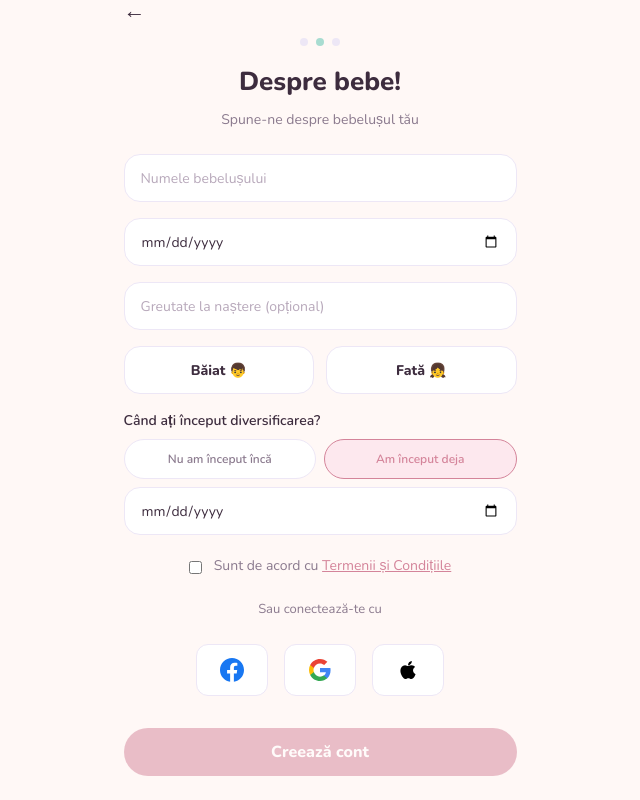
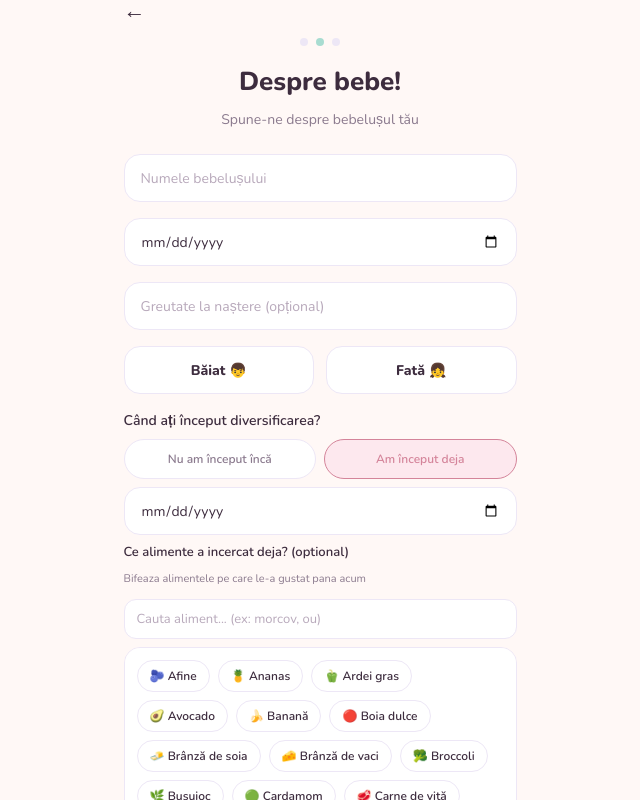
Before and after one commit to velicof/diversibebe, a Next.js app: page /register/step2 in a window 1280 px wide. Both pictures are taken after a click on the button "Am început deja". Shown: the top 800 px of the page, without its empty margins (320-960 px from the left). Built offline with nearby package versions, Linux system fonts and the light colour scheme; no server answers.

Commit message:
feat: bugv15

```diff
--- a/src/app/dashboard/page.tsx
+++ b/src/app/dashboard/page.tsx
@@ -413,7 +413,7 @@ export default function DashboardPage() {
           <p className="mt-2 text-[20px] font-bold text-[#3D2C3E]">
             {isVisitor
               ? "3 din 5 alimente noi"
-              : div.startDate
+              : div.startDate || triedCount > 0
                 ? `${userName?.trim() ? userName : "Bebelușul tău"} a încercat ${triedCount} alimente`
                 : "Începe diversificarea când ești gata"}
           </p>
@@ -422,7 +422,7 @@ export default function DashboardPage() {
             <div
               className="h-full rounded-full bg-[#D4849A] transition-[width] duration-[1000ms] ease-in-out"
               style={{
-                width: `${isVisitor || div.startDate ? progress : 0}%`,
+                width: `${isVisitor || div.startDate || triedCount > 0 ? progress : 0}%`,
               }}
             />
           </div>
@@ -439,7 +439,7 @@ export default function DashboardPage() {
                 Creează cont →
               </Link>
             </div>
-          ) : !div.startDate ? (
+          ) : !div.startDate && triedCount === 0 ? (
             <div className="mt-4 pt-3 border-t border-[#EDE7F6] flex items-center justify-between gap-3">
               <p className="text-[12px] font-normal text-[#534AB7] leading-tight">
                 Bine ai venit! Începe diversificarea când ești gata
--- a/src/app/register/step2/page.tsx
+++ b/src/app/register/step2/page.tsx
@@ -4,6 +4,7 @@ import Link from "next/link";
 import { useMemo, useState } from "react";
 import { useRouter } from "next/navigation";
 import { createClient } from "@/lib/supabase/client";
+import { FOODS_DATABASE } from "@/app/lib/foodsDatabase";
 import SocialLoginButtons from "../../components/SocialLoginButtons";
 
 type Gender = "boy" | "girl" | null;
@@ -19,6 +20,8 @@ export default function RegisterStep2Page() {
     "not_started" | "started"
   >("not_started");
   const [divStartDate, setDivStartDate] = useState("");
+  const [selectedFoods, setSelectedFoods] = useState<string[]>([]);
+  const [foodSearch, setFoodSearch] = useState("");
   const [toastVisible, setToastVisible] = useState(false);
   const [toastFading, setToastFading] = useState(false);
   const [nameBlurred, setNameBlurred] = useState(false);
@@ -177,12 +180,77 @@ export default function RegisterStep2Page() {
               </button>
             </div>
             {diversificationMode === "started" ? (
+              <>
                 <input
                   type="date"
                   value={divStartDate}
                   onChange={(e) => setDivStartDate(e.target.value)}
                   className="mt-2 h-12 w-full rounded-2xl border border-[#EDE7F6] bg-white px-4 text-[14px] outline-none"
                 />
+                <div className="text-left mt-2">
+                  <p className="text-[13px] font-semibold text-[#3D2C3E] mb-2">
+                    Ce alimente a incercat deja? (optional)
+                  </p>
+                  <p className="text-[11px] text-[#8B7A8E] mb-3">
+                    Bifeaza alimentele pe care le-a gustat pana acum
+                  </p>
+                  <input
+                    type="text"
+                    value={foodSearch}
+                    onChange={(e) => setFoodSearch(e.target.value)}
+                    placeholder="Cauta aliment... (ex: morcov, ou)"
+                    className="mb-2 h-10 w-full rounded-xl border border-[#EDE7F6] bg-white px-3 text-[13px] placeholder:text-[#B8A9BB] outline-none"
+                    style={{ color: "#3D2C3E" }}
+                  />
+                  <div className="flex flex-wrap gap-2 max-h-[200px] overflow-y-auto bg-white rounded-2xl border border-[#EDE7F6] p-3">
+                    {FOODS_DATABASE
+                      .filter((f) => {
+                        const ageMax =
+                          f.ageGroup === "6-7" || f.ageGroup === "6-8"
+                            ? 8
+                            : f.ageGroup === "7-8"
+                              ? 8
+                              : f.ageGroup === "8-10"
+                                ? 10
+                                : 12;
+                        return (
+                          ageMax <= 12 &&
+                          (foodSearch.trim() === "" ||
+                            f.name.toLowerCase().includes(foodSearch.toLowerCase()))
+                        );
+                      })
+                      .sort((a, b) => a.name.localeCompare(b.name, "ro"))
+                      .map((food) => {
+                        const isSelected = selectedFoods.includes(food.id);
+                        return (
+                          <button
+                            key={food.id}
+                            type="button"
+                            onClick={() => {
+                              setSelectedFoods((prev) =>
+                                isSelected
+                                  ? prev.filter((id) => id !== food.id)
+                                  : [...prev, food.id]
+                              );
+                            }}
+                            className={`h-8 px-3 rounded-full text-[12px] font-semibold border transition-colors ${
+                              isSelected
+                                ? "bg-[#D4849A] border-[#D4849A] text-white"
+                                : "bg-white border-[#EDE7F6] text-[#3D2C3E]"
+                            }`}
+                          >
+                            {food.emoji} {food.name}
+                          </button>
+                        );
+                      })}
+                  </div>
+                  {selectedFoods.length > 0 ? (
+                    <p className="mt-2 text-[11px] text-[#D4849A] font-semibold">
+                      {selectedFoods.length} alimente selectate
+                    </p>
+                  ) : null}
+                </div>
+              </>
             ) : null}
           </div>
 
@@ -291,7 +359,9 @@ export default function RegisterStep2Page() {
 
                 const userId = data.user?.id;
                 if (userId) {
-                  await supabase.from("babies").insert({
+                  const { data: babyData } = await supabase
+                    .from("babies")
+                    .insert({
                       user_id: userId,
                       name: nameTrim,
                       birthdate: birthDate.trim(),
@@ -299,7 +369,25 @@ export default function RegisterStep2Page() {
                       weight_kg: birthWeight
                         ? parseFloat(birthWeight.replace(",", "."))
                         : null,
+                    })
+                    .select("id")
+                    .single();
+
+                  if (selectedFoods.length > 0) {
+                    const triedFoodsToInsert = selectedFoods.map((foodId) => {
+                      const food = FOODS_DATABASE.find((f) => f.id === foodId);
+                      return {
+                        user_id: userId,
+                        baby_id: babyData?.id || null,
+                        food_id: foodId,
+                        food_name: food?.name || foodId,
+                        first_tried_at: new Date().toISOString(),
+                        try_count: 1,
+                      };
                     });
+
+                    await supabase.from("tried_foods").insert(triedFoodsToInsert);
+                  }
                 }
 
                 localStorage.removeItem("register_step1");
```
Lines whose indentation alone changed are shown as unchanged.
